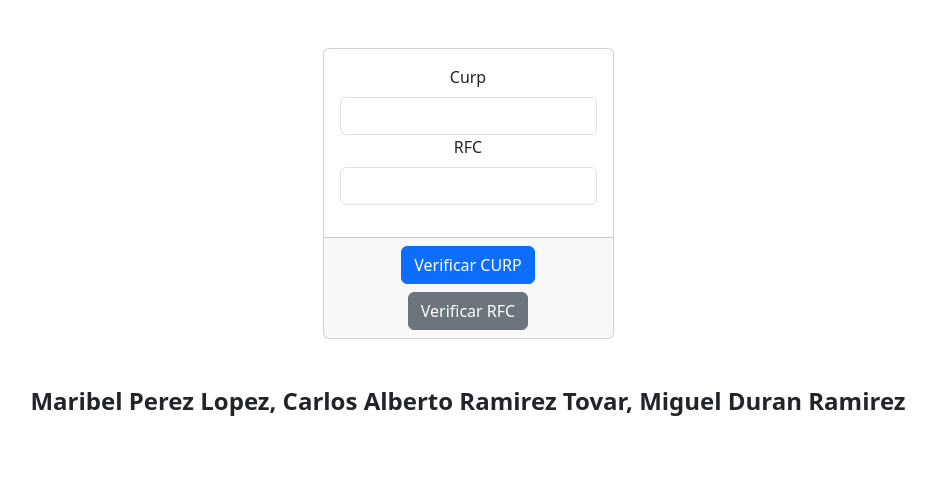
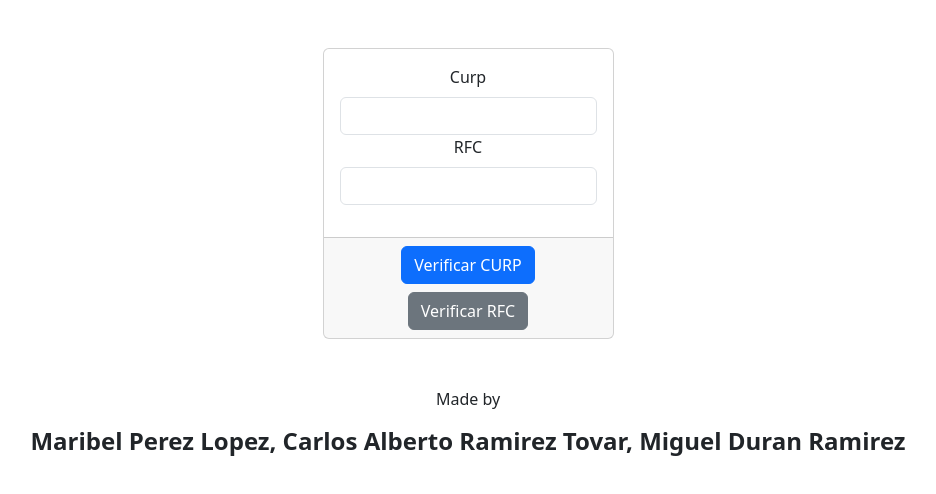
Before and after one commit to migueldr12/CURP, a website: page index.html in a window 1280 px wide. Shown: the whole page, without its empty margins (172-1108 px from the left). Drawn offline with nearby package versions, Linux system fonts and the light colour scheme; some packages are replaced by stand-ins of ours; a script that the page names is missing.

Commit message:
Update index.html

```diff
--- a/index.html
+++ b/index.html
@@ -50,10 +50,16 @@
       </section>
     </main>
 
-    <footer class="d-flex justify-content-center text-center">
-      <h1 style="font-size: 24px" class="fw-bold">
-        Maribel Perez Lopez, Carlos Alberto Ramirez Tovar, Miguel Duran Ramirez
-      </h1>
+    <footer class="text-center">
+      <div class="row">
+        <p>Made by</p>
+      </div>
+      <div class="row">
+        <h1 style="font-size: 24px" class="fw-bold">
+          Maribel Perez Lopez, Carlos Alberto Ramirez Tovar, Miguel Duran
+          Ramirez
+        </h1>
+      </div>
     </footer>
     <!-- Bootstrap JavaScript Libraries -->
     <script
```
